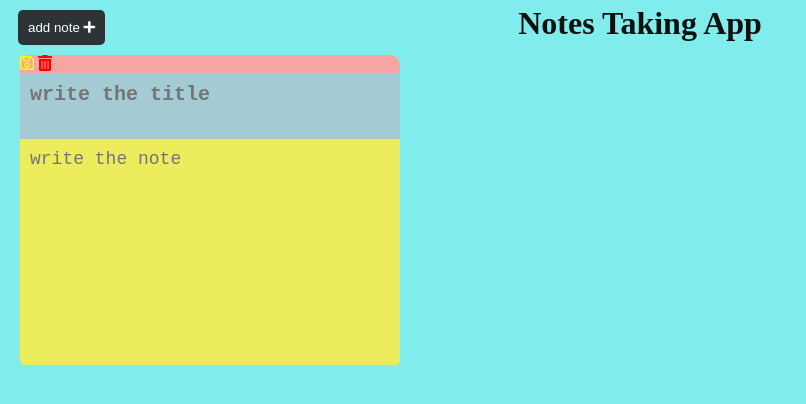
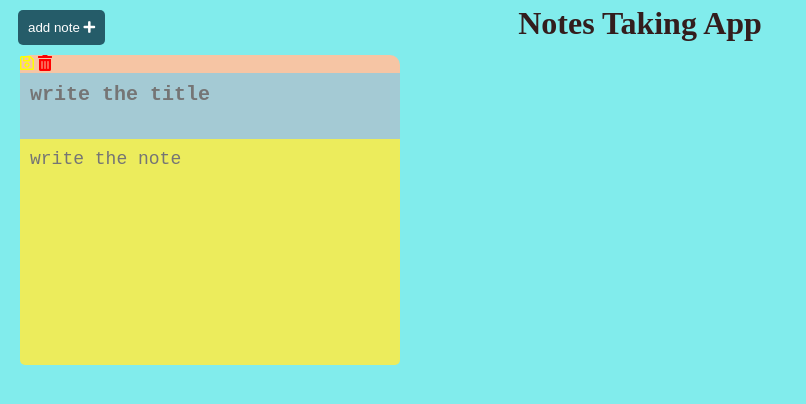
Before and after one commit to Karma-Chuki/Notes-App, a plain HTML site: page index.html in a window 1280 px wide. Both pictures are taken after a click on the button "add note". Shown: the whole page, without its empty margins (0-806 px from the left). Drawn offline with Linux system fonts and the light colour scheme.

Commit message:
style: update background and text colors in styles.css

```diff
--- a/styles.css
+++ b/styles.css
@@ -15,7 +15,7 @@
     position: fixed;
     left: 18px;
     top: 10px;
-    background-color: #2d3436;
+    background-color: #255c69;
     color: white;
     padding: 10px;;
     border: 0;
@@ -27,7 +27,7 @@
     position: fixed;
     margin-top: 46px;
     /* left: 50%; */
-    color: rgb(16, 16, 16);
+    color: rgb(51, 29, 29);
 }
 .btn {
     display: flex;
@@ -48,7 +48,7 @@
 .note {
     width: 380px;
     height: 260px;
-    background-color: rgb(246, 164, 164);
+    background-color: rgb(246, 197, 164);
     margin: 15px;
     margin-top: 55px;
     border-radius: 10px;
@@ -80,6 +80,7 @@
     border-radius: 5px;
     background-color: rgb(236, 236, 92);
     border-radius: 0px 0px 5px 5px;
+    /* color: blue; */
 }
 
 .title-div textarea {
```
